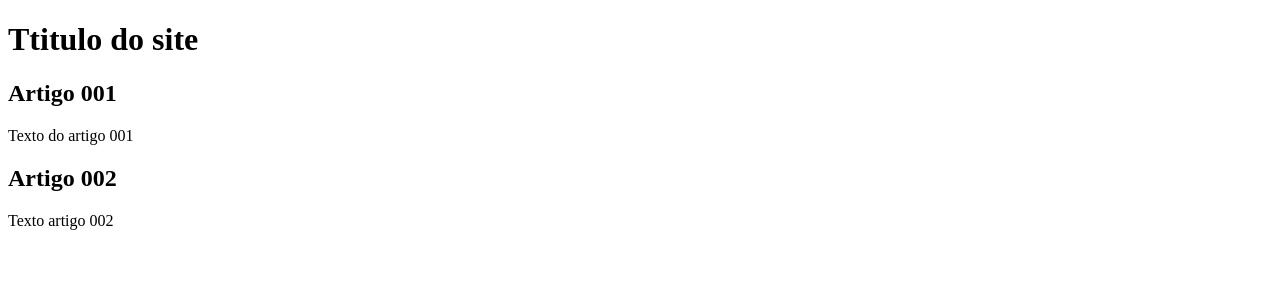
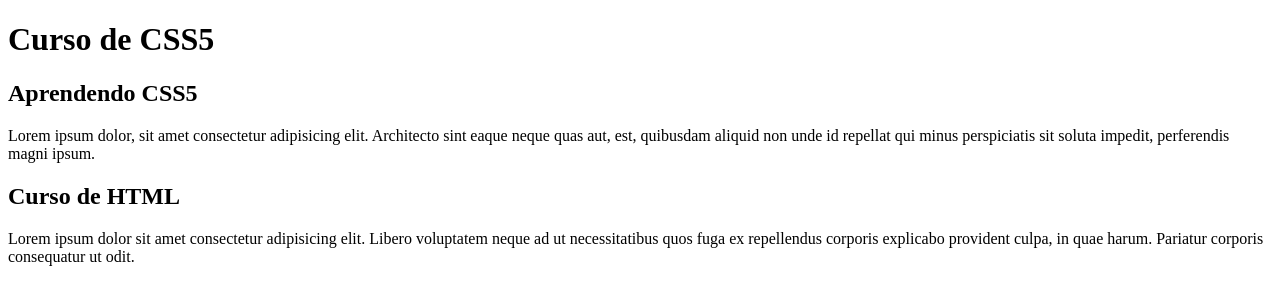
Before and after one commit to wesleynovaiss/projeto-site, a plain HTML site: page index.html in a window 1280 px wide. Drawn offline with Linux system fonts and the light colour scheme.

Commit message:
Update index.html

```diff
--- a/index.html
+++ b/index.html
@@ -8,15 +8,15 @@
 <body>
     <main>
         <head>
-            <h1>Ttitulo do site</h1>
+            <h1>Curso de CSS5</h1>
         </head>
         <article>
-            <h2>Artigo 001</h2>
-            <p>Texto do artigo 001</p>
+            <h2>Aprendendo CSS5</h2>
+            <p>Lorem ipsum dolor, sit amet consectetur adipisicing elit. Architecto sint eaque neque quas aut, est, quibusdam aliquid non unde id repellat qui minus perspiciatis sit soluta impedit, perferendis magni ipsum.</p>
         </article>
         <article>
-            <h2>Artigo 002</h2>
-            <p>Texto artigo 002 </p>
+            <h2>Curso de HTML</HTML></h2>
+            <p>Lorem ipsum dolor sit amet consectetur adipisicing elit. Libero voluptatem neque ad ut necessitatibus quos fuga ex repellendus corporis explicabo provident culpa, in quae harum. Pariatur corporis consequatur ut odit. </p>
         </article>
     </main>
 </body>
```
